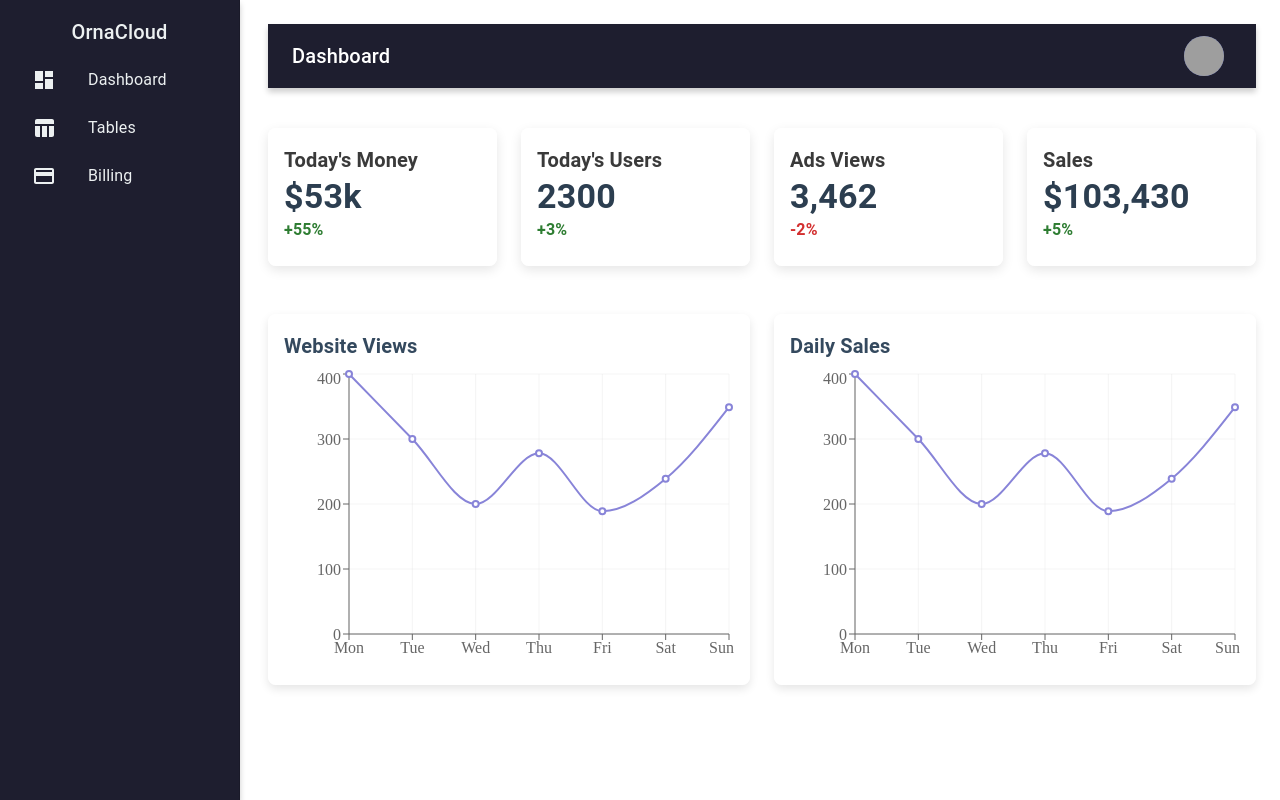
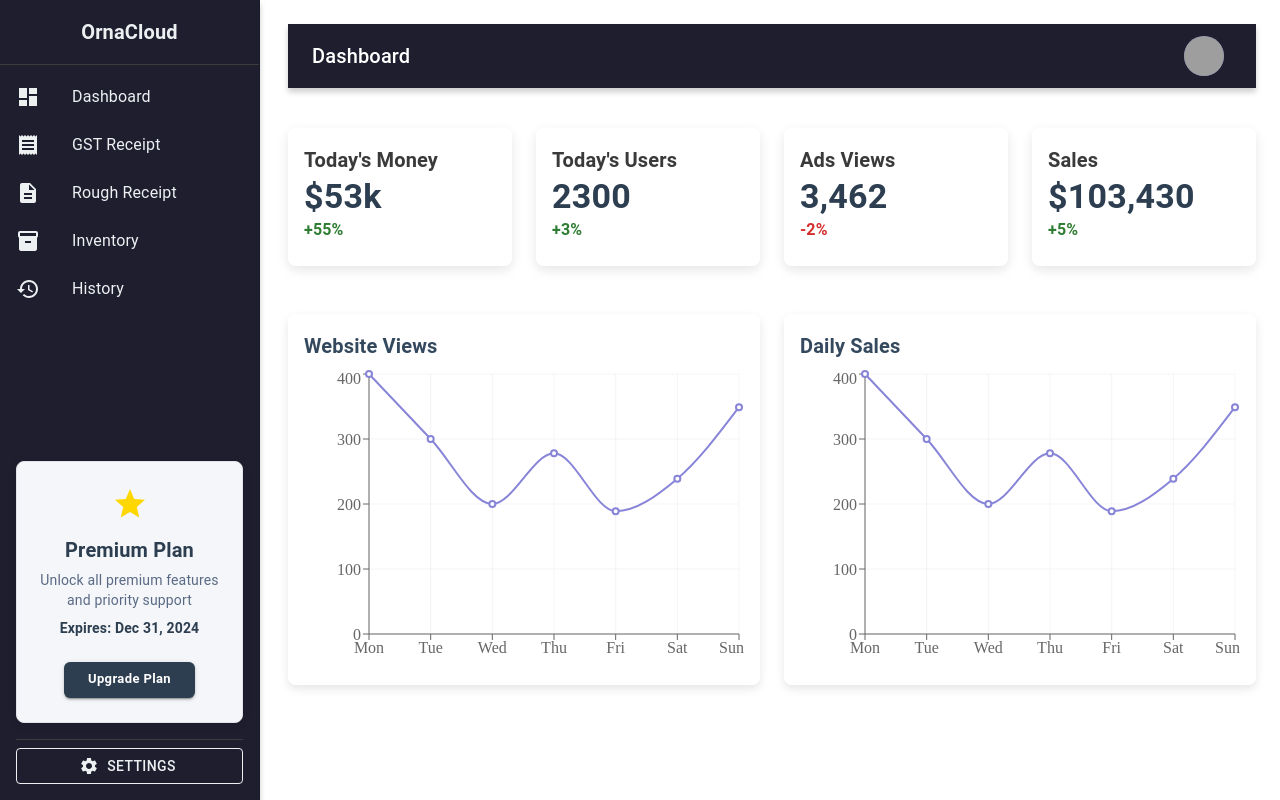
Before and after one commit to XceeDesigns/Receipt_Generator, a React (Vite) app in the folder billing_software/: page /main-dashboard in a window 1280 px wide. Built offline with nearby package versions, Linux system fonts and the light colour scheme; grey boxes are pictures that could not be loaded.

Commit message:
Added Sidebar elements and plan UI

```diff
--- a/billing_software/src/components/Sidebar.jsx
+++ b/billing_software/src/components/Sidebar.jsx
@@ -1,17 +1,44 @@
 import React from 'react';
-import { Drawer, List, ListItem, ListItemIcon, ListItemText, Box, Typography, useMediaQuery, useTheme } from '@mui/material';
+import {
+  Drawer,
+  List,
+  ListItem,
+  ListItemIcon,
+  ListItemText,
+  Box,
+  Typography,
+  useMediaQuery,
+  useTheme,
+  Divider,
+  Button,
+  Card,
+  CardContent,
+} from '@mui/material';
 import DashboardIcon from '@mui/icons-material/Dashboard';
 import TableChartIcon from '@mui/icons-material/TableChart';
 import PaymentIcon from '@mui/icons-material/Payment';
+import SettingsIcon from '@mui/icons-material/Settings';
+import StarIcon from '@mui/icons-material/Star';
+import ReceiptIcon from '@mui/icons-material/Receipt';
+import InventoryIcon from '@mui/icons-material/Inventory';
+import HistoryIcon from '@mui/icons-material/History';
+import DescriptionIcon from '@mui/icons-material/Description';
 
 function Sidebar({ mobileOpen, handleDrawerToggle }) {
-  const drawerWidth = 240;
+  const drawerWidth = 260;
   const theme = useTheme();
   const isMobile = useMediaQuery(theme.breakpoints.down('md')); // Check if screen size is mobile
 
   const drawerContent = (
-    <Box sx={{ p: 2 }}>
-      <Typography variant="h6" align="center" sx={{ color: '#ecf0f1' }}>OrnaCloud</Typography>
+    <Box sx={{ display: 'flex', flexDirection: 'column', height: '100%' }}>
+      {/* Logo */}
+      <Box sx={{ p: 2, textAlign: 'center' }}>
+        <Typography variant="h6" sx={{ color: '#ecf0f1', fontWeight: 'bold' }}>OrnaCloud</Typography>
+      </Box>
+
+      <Divider sx={{ bgcolor: '#444' }} />
+
+      {/* Menu List */}
       <List>
         <ListItem button>
           <ListItemIcon>
@@ -21,23 +48,109 @@ function Sidebar({ mobileOpen, handleDrawerToggle }) {
         </ListItem>
         <ListItem button>
           <ListItemIcon>
-            <TableChartIcon sx={{ color: '#ecf0f1' }} />
+            <ReceiptIcon sx={{ color: '#ecf0f1' }} />
           </ListItemIcon>
-          <ListItemText primary="Tables" sx={{ color: '#ecf0f1' }} />
+          <ListItemText primary="GST Receipt" sx={{ color: '#ecf0f1' }} />
         </ListItem>
         <ListItem button>
           <ListItemIcon>
-            <PaymentIcon sx={{ color: '#ecf0f1' }} />
+            <DescriptionIcon sx={{ color: '#ecf0f1' }} />
           </ListItemIcon>
-          <ListItemText primary="Billing" sx={{ color: '#ecf0f1' }} />
+          <ListItemText primary="Rough Receipt" sx={{ color: '#ecf0f1' }} />
+        </ListItem>
+        <ListItem button>
+          <ListItemIcon>
+            <InventoryIcon sx={{ color: '#ecf0f1' }} />
+          </ListItemIcon>
+          <ListItemText primary="Inventory" sx={{ color: '#ecf0f1' }} />
+        </ListItem>
+        <ListItem button>
+          <ListItemIcon>
+            <HistoryIcon sx={{ color: '#ecf0f1' }} />
+          </ListItemIcon>
+          <ListItemText primary="History" sx={{ color: '#ecf0f1' }} />
         </ListItem>
       </List>
+
+      {/* Subscription Plan Section */}
+      <Box sx={{ mt: 'auto', mb: 2, px: 2 }}>
+        <Card
+          sx={{
+            background: '#F4F6F9',
+            color: '#2C3E50',
+            borderRadius: 2,
+            boxShadow: '0 2px 8px rgba(0, 0, 0, 0.1)',
+            overflow: 'hidden',
+            textAlign: 'center',
+            border: '1px solid #E0E4EA',
+          }}
+        >
+          {/* Plan Details */}
+          <CardContent sx={{ py: 3 }}>
+            <StarIcon sx={{ fontSize: 36, color: '#FFD700', mb: 1 }} />
+            <Typography variant="h6" fontWeight="bold" sx={{ mb: 0.5 }}>
+              Premium Plan
+            </Typography>
+            <Typography variant="body2" sx={{ color: '#5A6A85', mb: 1 }}>
+              Unlock all premium features and priority support
+            </Typography>
+            <Typography
+              variant="body2"
+              sx={{ fontWeight: 'bold', mb: 2 }}
+            >
+              Expires: <span style={{ color: '#2C3E50' }}>Dec 31, 2024</span>
+            </Typography>
+            <Button
+              variant="contained"
+              size="small"
+              sx={{
+                mt: 1,
+                px: 3,
+                py: 0.8,
+                bgcolor: '#2C3E50',
+                color: '#fff',
+                fontWeight: 'bold',
+                textTransform: 'none',
+                borderRadius: '6px',
+                '&:hover': {
+                  bgcolor: '#1A2536',
+                },
+              }}
+            >
+              Upgrade Plan
+            </Button>
+          </CardContent>
+        </Card>
+      </Box>
+
+
+
+
+      {/* Settings Button */}
+      <Box sx={{ px: 2, pb: 2 }}>
+        <Divider sx={{ bgcolor: '#444', mb: 1 }} />
+        <Button
+          variant="outlined"
+          startIcon={<SettingsIcon />}
+          sx={{
+            color: '#ecf0f1',
+            borderColor: '#ecf0f1',
+            width: '100%',
+            '&:hover': {
+              backgroundColor: '#444',
+              borderColor: '#fff',
+            },
+          }}
+        >
+          Settings
+        </Button>
+      </Box>
     </Box>
   );
 
   return (
     <>
-      {/* Render Temporary Drawer for Mobile Screens */}
+      {/* Temporary Drawer for Mobile */}
       {isMobile ? (
         <Drawer
           variant="temporary"
@@ -49,17 +162,17 @@ function Sidebar({ mobileOpen, handleDrawerToggle }) {
           sx={{
             '& .MuiDrawer-paper': {
               width: drawerWidth,
-              background: '#1e1e2f', // Dark background
-              backdropFilter: 'blur(15px)', // Glass effect
-              color: '#ecf0f1', // Light text color for readability
-              boxShadow: '0 4px 6px rgba(0, 0, 0, 0.2)', // Subtle shadow for depth
+              background: '#1e1e2f',
+              color: '#ecf0f1',
+              backdropFilter: 'blur(15px)',
+              boxShadow: '0 4px 6px rgba(0, 0, 0, 0.2)',
             },
           }}
         >
           {drawerContent}
         </Drawer>
       ) : (
-        // Render Permanent Drawer for Larger Screens
+        // Permanent Drawer for Larger Screens
         <Drawer
           variant="permanent"
           sx={{
@@ -67,10 +180,10 @@ function Sidebar({ mobileOpen, handleDrawerToggle }) {
             flexShrink: 0,
             '& .MuiDrawer-paper': {
               width: drawerWidth,
-              background: '#1e1e2f', // Dark background to match Header
-              backdropFilter: 'blur(15px)', // Glass effect
-              color: '#ecf0f1', // Light text color for readability
-              boxShadow: '0 4px 6px rgba(0, 0, 0, 0.2)', // Soft shadow for depth
+              background: '#1e1e2f',
+              color: '#ecf0f1',
+              backdropFilter: 'blur(15px)',
+              boxShadow: '0 4px 6px rgba(0, 0, 0, 0.2)',
             },
           }}
         >
```
